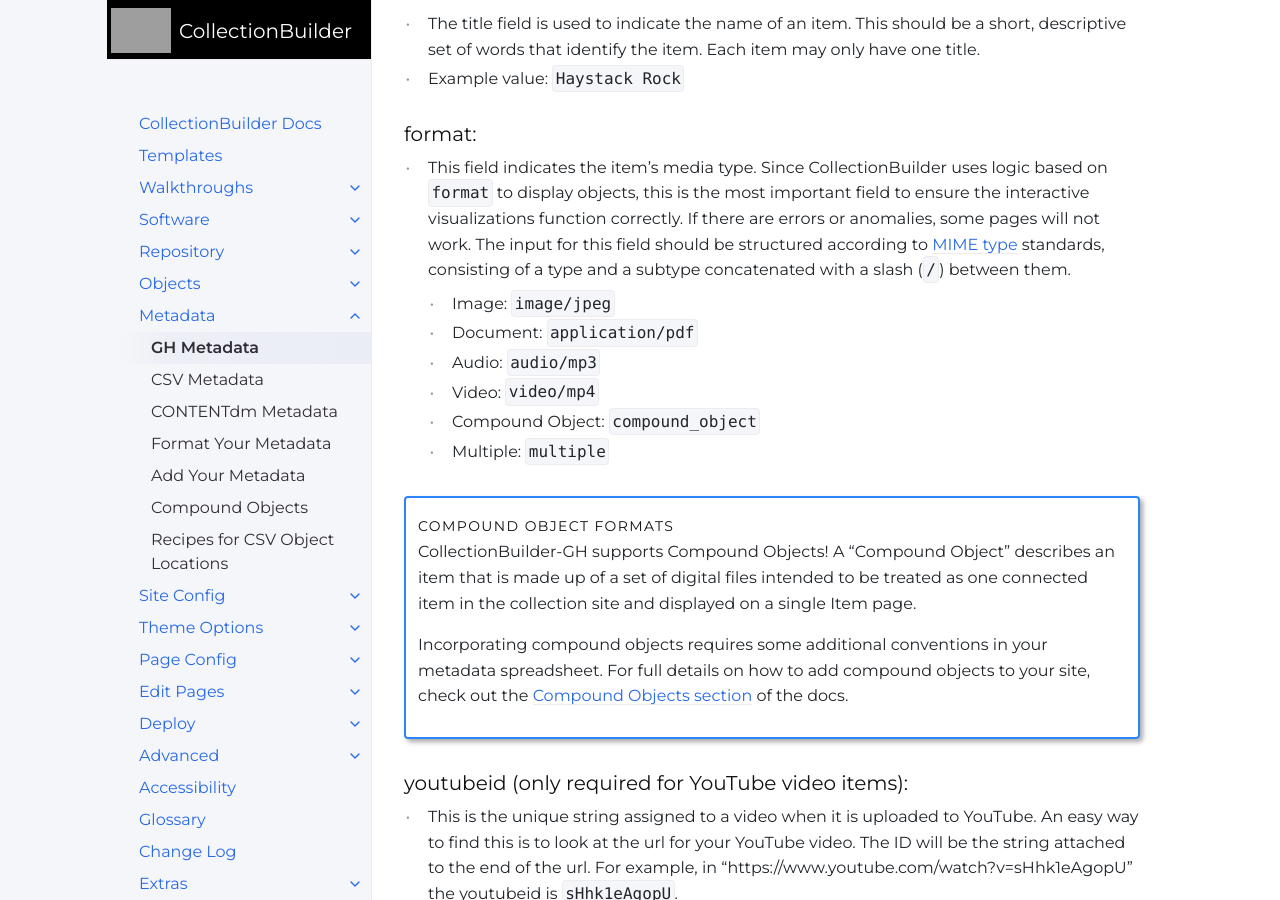
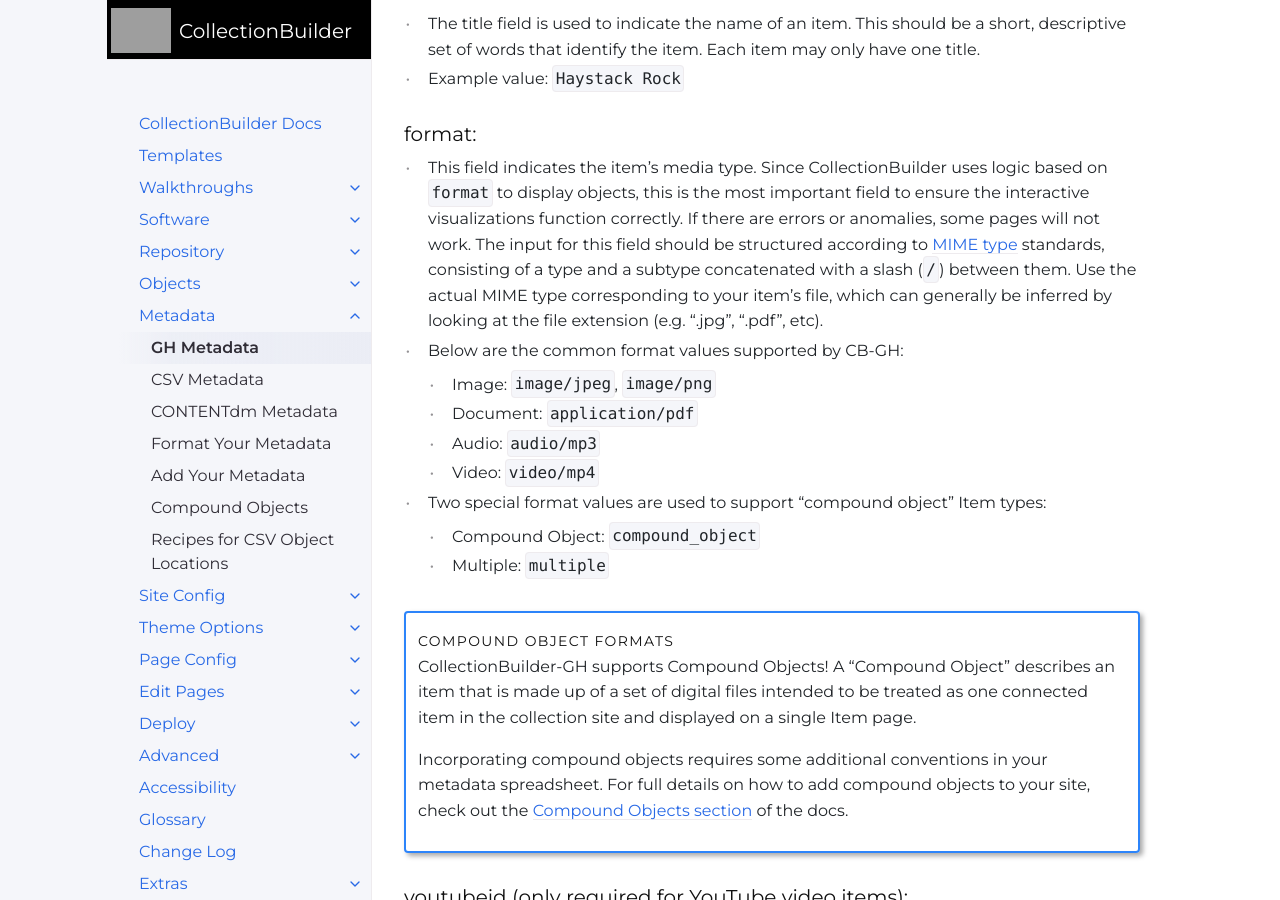
Before and after one commit to CollectionBuilder/cb-docs, a Jekyll site: the page built from docs/metadata/gh_metadata.md, in a window 1280 px wide and 900 px high, scrolled down 1425 px. Built offline with Jekyll 4.4.1, drawn with Linux system fonts in a browser that asks for light colours; comment, search, counter and statistics services are not loaded.

Commit message:
tweak a bit of clarification

```diff
--- a/docs/metadata/gh_metadata.md
+++ b/docs/metadata/gh_metadata.md
@@ -47,11 +47,13 @@ Without values in the fields below, CollectionBuilder will not work properly.
 
 ### format:
 
-- This field indicates the item's media type. Since CollectionBuilder uses logic based on `format` to display objects, this is the most important field to ensure the interactive visualizations function correctly. If there are errors or anomalies, some pages will not work. The input for this field should be structured according to [MIME type](https://www.iana.org/assignments/media-types/media-types.xhtml){:target="_blank" rel="noopener"} standards, consisting of a type and a subtype concatenated with a slash (`/`) between them.
-    - Image: `image/jpeg`
+- This field indicates the item's media type. Since CollectionBuilder uses logic based on `format` to display objects, this is the most important field to ensure the interactive visualizations function correctly. If there are errors or anomalies, some pages will not work. The input for this field should be structured according to [MIME type](https://www.iana.org/assignments/media-types/media-types.xhtml){:target="_blank" rel="noopener"} standards, consisting of a type and a subtype concatenated with a slash (`/`) between them. Use the actual MIME type corresponding to your item's file, which can generally be inferred by looking at the file extension (e.g. ".jpg", ".pdf", etc).
+- Below are the common format values supported by CB-GH:
+    - Image: `image/jpeg`, `image/png`
     - Document: `application/pdf`
     - Audio: `audio/mp3`
     - Video: `video/mp4`
+- Two special format values are used to support "compound object" Item types:
     - Compound Object: `compound_object`
     - Multiple: `multiple`
 
```
Also changed, not shown: docs/metadata/csv_metadata.md (+1 -1 lines).
